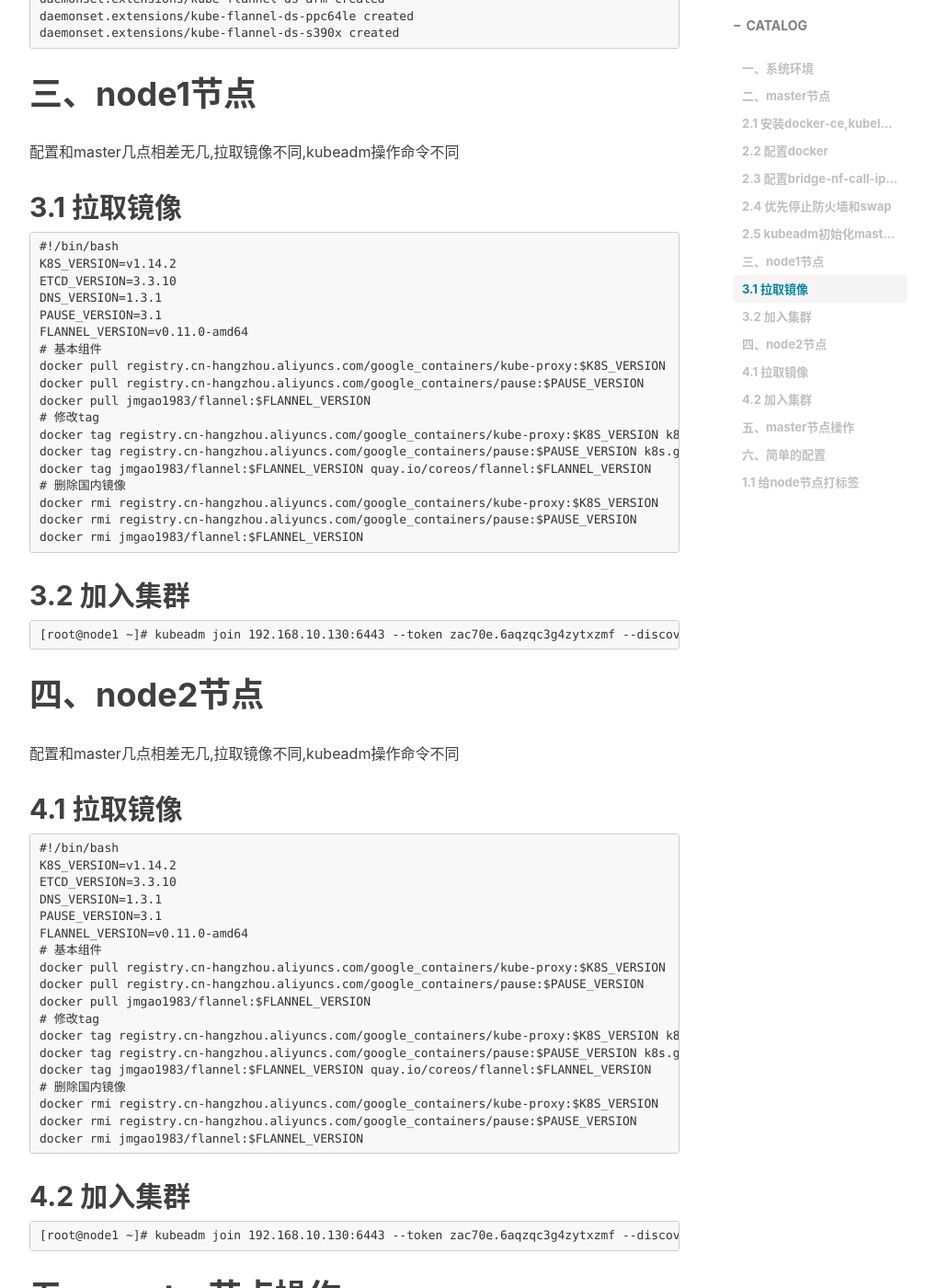
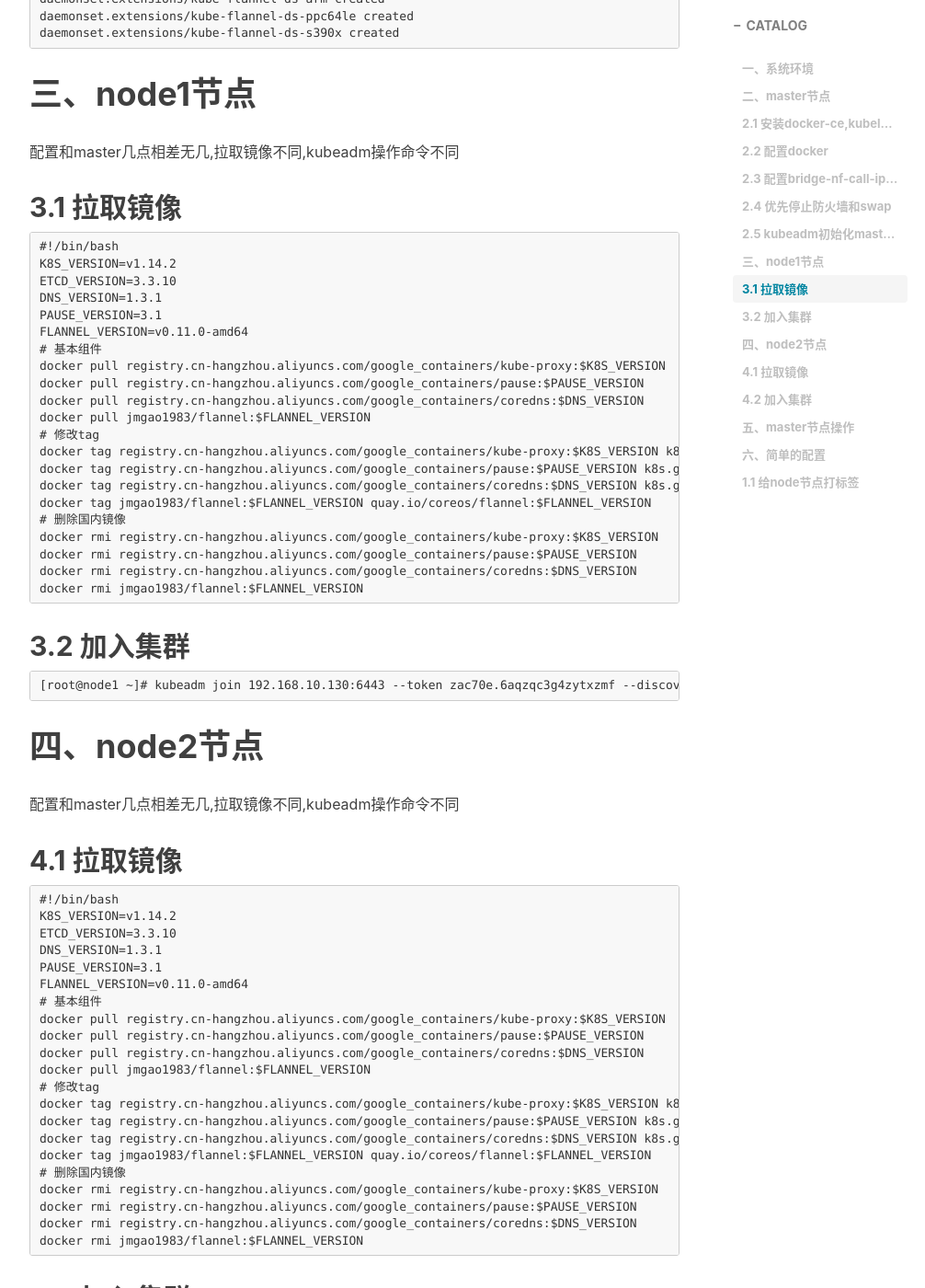
Before and after one commit to cyfkobe/github-cyf.github.io, a Jekyll site: the page built from _posts/2019-06-02-kubeadm初始化k8s集群.md, in a window 1280 px wide and 1400 px high, scrolled down 4431 px. Shown: the whole window at 92% size, without its empty margins (233-1239 px from the left). Built offline with Jekyll 4.4.1, drawn with Linux system fonts in a browser that asks for light colours; nearby versions of some CDN libraries; comment, search, counter and statistics services are not loaded.

Commit message:
节点添加node镜像拉去配置

````diff
--- a/_posts/2019-06-02-kubeadm初始化k8s集群.md
+++ b/_posts/2019-06-02-kubeadm初始化k8s集群.md
@@ -192,14 +192,17 @@ FLANNEL_VERSION=v0.11.0-amd64
 # 基本组件
 docker pull registry.cn-hangzhou.aliyuncs.com/google_containers/kube-proxy:$K8S_VERSION
 docker pull registry.cn-hangzhou.aliyuncs.com/google_containers/pause:$PAUSE_VERSION
+docker pull registry.cn-hangzhou.aliyuncs.com/google_containers/coredns:$DNS_VERSION
 docker pull jmgao1983/flannel:$FLANNEL_VERSION
 # 修改tag
 docker tag registry.cn-hangzhou.aliyuncs.com/google_containers/kube-proxy:$K8S_VERSION k8s.gcr.io/kube-proxy:$K8S_VERSION
 docker tag registry.cn-hangzhou.aliyuncs.com/google_containers/pause:$PAUSE_VERSION k8s.gcr.io/pause:$PAUSE_VERSION
+docker tag registry.cn-hangzhou.aliyuncs.com/google_containers/coredns:$DNS_VERSION k8s.gcr.io/coredns:$DNS_VERSION
 docker tag jmgao1983/flannel:$FLANNEL_VERSION quay.io/coreos/flannel:$FLANNEL_VERSION
 # 删除国内镜像
 docker rmi registry.cn-hangzhou.aliyuncs.com/google_containers/kube-proxy:$K8S_VERSION
 docker rmi registry.cn-hangzhou.aliyuncs.com/google_containers/pause:$PAUSE_VERSION
+docker rmi registry.cn-hangzhou.aliyuncs.com/google_containers/coredns:$DNS_VERSION
 docker rmi jmgao1983/flannel:$FLANNEL_VERSION
 ```
 ## 3.2 加入集群
@@ -219,14 +222,17 @@ FLANNEL_VERSION=v0.11.0-amd64
 # 基本组件
 docker pull registry.cn-hangzhou.aliyuncs.com/google_containers/kube-proxy:$K8S_VERSION
 docker pull registry.cn-hangzhou.aliyuncs.com/google_containers/pause:$PAUSE_VERSION
+docker pull registry.cn-hangzhou.aliyuncs.com/google_containers/coredns:$DNS_VERSION
 docker pull jmgao1983/flannel:$FLANNEL_VERSION
 # 修改tag
 docker tag registry.cn-hangzhou.aliyuncs.com/google_containers/kube-proxy:$K8S_VERSION k8s.gcr.io/kube-proxy:$K8S_VERSION
 docker tag registry.cn-hangzhou.aliyuncs.com/google_containers/pause:$PAUSE_VERSION k8s.gcr.io/pause:$PAUSE_VERSION
+docker tag registry.cn-hangzhou.aliyuncs.com/google_containers/coredns:$DNS_VERSION k8s.gcr.io/coredns:$DNS_VERSION
 docker tag jmgao1983/flannel:$FLANNEL_VERSION quay.io/coreos/flannel:$FLANNEL_VERSION
 # 删除国内镜像
 docker rmi registry.cn-hangzhou.aliyuncs.com/google_containers/kube-proxy:$K8S_VERSION
 docker rmi registry.cn-hangzhou.aliyuncs.com/google_containers/pause:$PAUSE_VERSION
+docker rmi registry.cn-hangzhou.aliyuncs.com/google_containers/coredns:$DNS_VERSION
 docker rmi jmgao1983/flannel:$FLANNEL_VERSION
 ```
 ## 4.2 加入集群
````
Also changed, not shown: _posts/2019-05-27-docker搭建easy-mock.md (+1 -1 lines), _posts/2019-07-20-docker搭建GPE监控系统.md (added, +13 -0 lines), img/2019-07-22 15-11-45屏幕截图.png (added), img/2019-07-22 15-12-06屏幕截图.png (added), img/2019-07-22 15-12-39屏幕截图.png (added).
